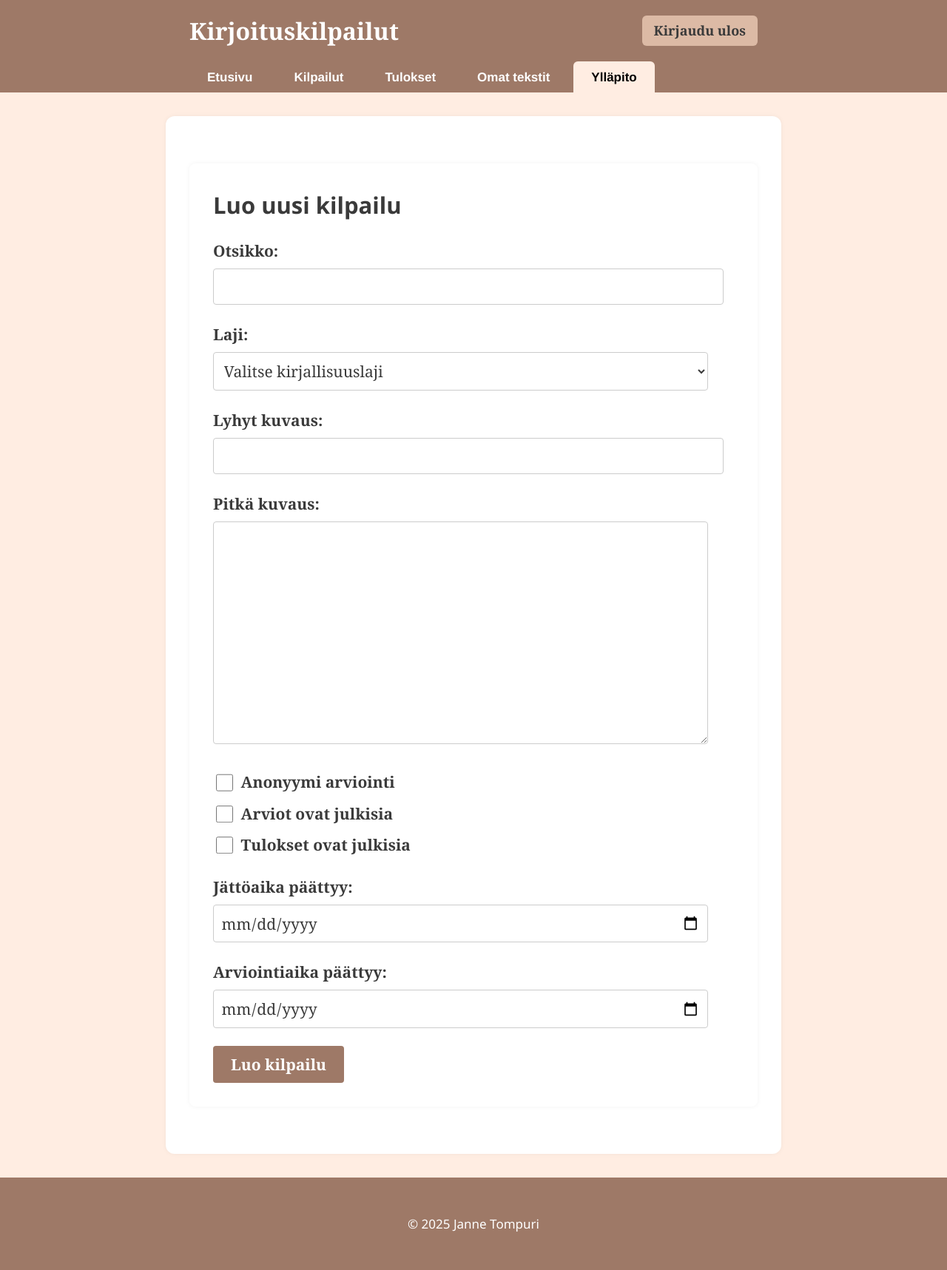
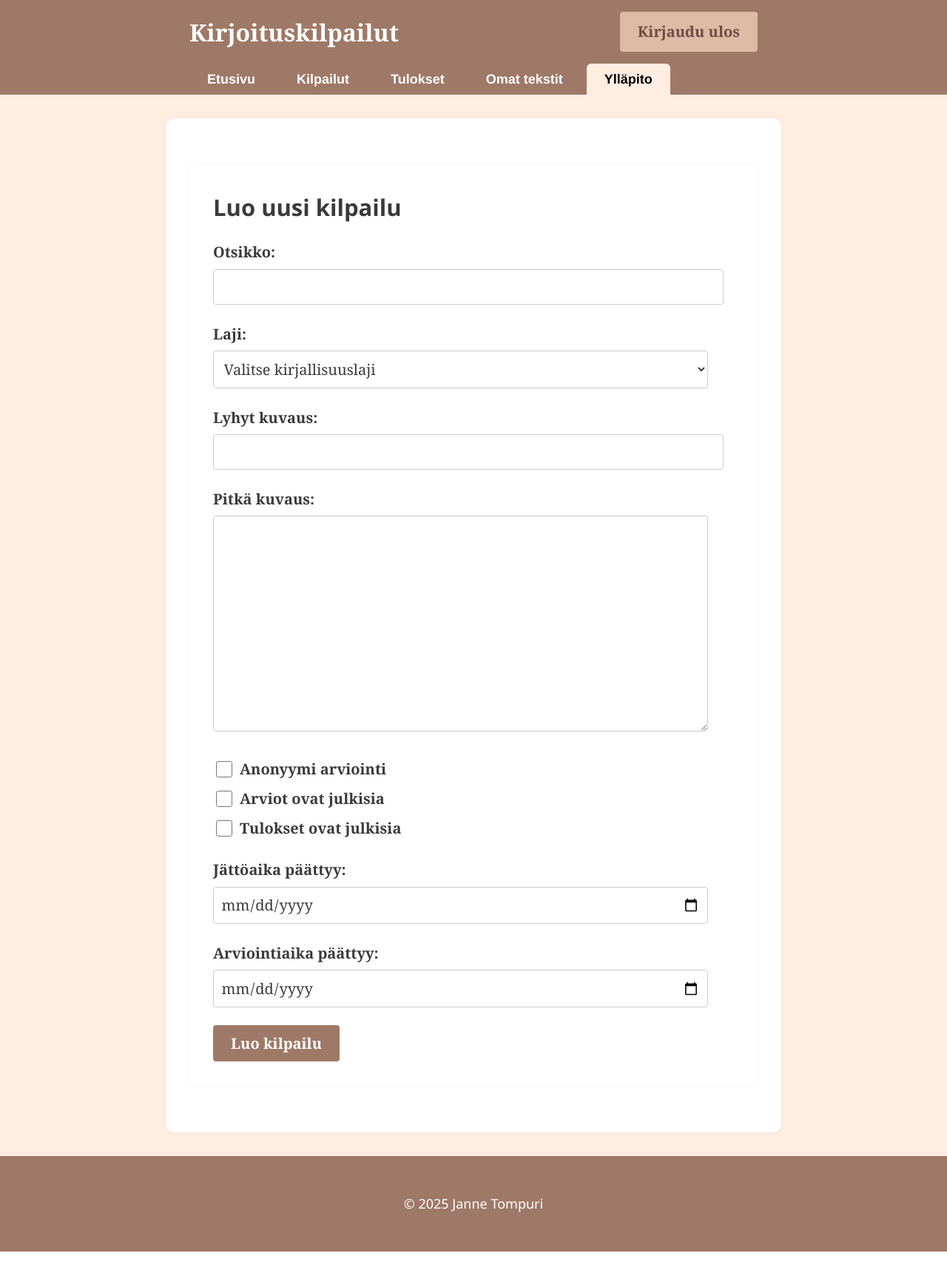
Before and after one commit to jtompuri/writing-contest-web-app, a Flask app: page /admin/contests/new in a window 1280 px wide. Shown: the whole page at 74% size. After the commit the page ends 1692 px from the top, so only its background shows below. Run offline with Flask 3, Linux system fonts and the light colour scheme; the visitor is signed in with stand-in values (Sample User, id 1); data that the repository does not hold is empty.

Commit message:
Link and form button fixes

```diff
--- a/static/styles.css
+++ b/static/styles.css
@@ -1,6 +1,6 @@
 body, button, input, select, textarea {
     font-family: Georgia, serif;
-    font-size: 21px;
+    font-size: 20px;
 }
 body {
     background-color: #ffede2;
@@ -72,7 +88,7 @@ nav {
     background-color: #9e7967;
     color: white;
     font-family: 'Helvetica Neue', Helvetica, Arial, sans-serif;
-    font-size: 17px;
+    font-size: 18px;
     font-weight: bold;
     text-decoration: none;
 }
@@ -132,7 +148,7 @@ footer {
     color: white;
     text-align: center;
     padding: 2rem 1rem;
-    font-size: 17px;
+    font-size: 18px;
 }
 
 form.form-box {
@@ -161,7 +177,7 @@ form.form-box input[type="email"] {
     padding: 0.6rem;
     border: 1px solid #ccc;
     border-radius: 4px;
-    font-size: 21px;
+    font-size: 20px;
     background-color: #fff;
     color: #3a3a3a;
     font-family: Georgia, serif;
@@ -181,7 +197,7 @@ form.form-box input[type="submit"] {
     padding: 0.7rem 1.5rem;
     border: none;
     border-radius: 4px;
-    font-size: 21px;
+    font-size: 20px;
     cursor: pointer;
     font-family: Georgia, serif;
 }
@@ -216,21 +232,16 @@ form.form-box textarea[disabled] {
     justify-content: space-between;
 }
 
-.logo-title {
-    font-family: Georgia, serif;
-    font-size: 32px;
-    font-weight: bold;
-    color: white;
-}
-
 .login-button {
     background-color: #dcbaa5;
-    color: #3a3a3a;
+    color: #6d4c41;
     font-family: Georgia, serif;
-    font-size: 18px;
+    font-size: 20px;
     font-weight: bold;
-    padding: 0.4rem 1rem;
-    border-radius: 6px;
+    padding: 0.7rem 1.5rem;
+    border: none;
+    border-radius: 4px;
+    cursor: pointer;
     text-decoration: none;
     transition: background-color 0.2s ease-in-out;
 }
@@ -428,7 +439,7 @@ form input[type="date"] {
     padding: 0.6rem;
     border: 1px solid #ccc;
     border-radius: 4px;
-    font-size: 21px;
+    font-size: 20px;
     background-color: #fff;
     color: #3a3a3a;
     font-family: Georgia, serif;
```
Also changed, not shown: other parts of static/styles.css (+21 -5 lines).
